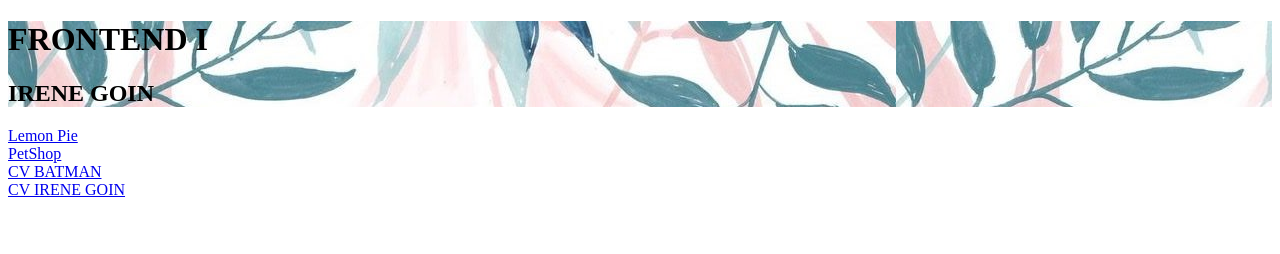
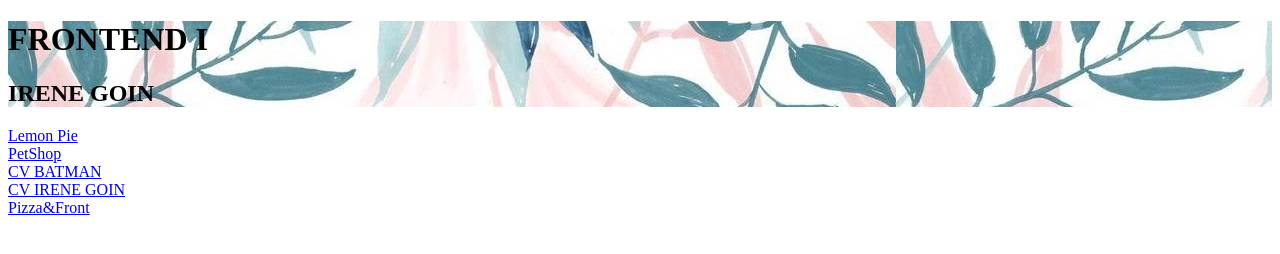
Before and after one commit to irenegoin/FRONTEND, a plain HTML site: page index.html in a window 1280 px wide. Drawn offline with Linux system fonts and the light colour scheme.

Commit message:
pizza arreglado

```diff
--- a/index.html
+++ b/index.html
@@ -20,7 +20,7 @@
     <br>
     <a href="/CV/root/index.html">CV IRENE GOIN</a>
     <br>
-    <a href="/pizzayfront/index.html"></a>
+    <a href="/pizzayfront/index.html">Pizza&Front</a>
 
 </body>
 </html>
```
